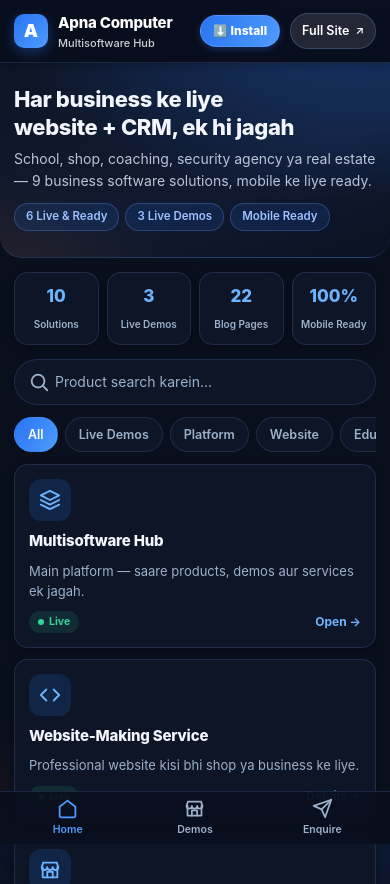
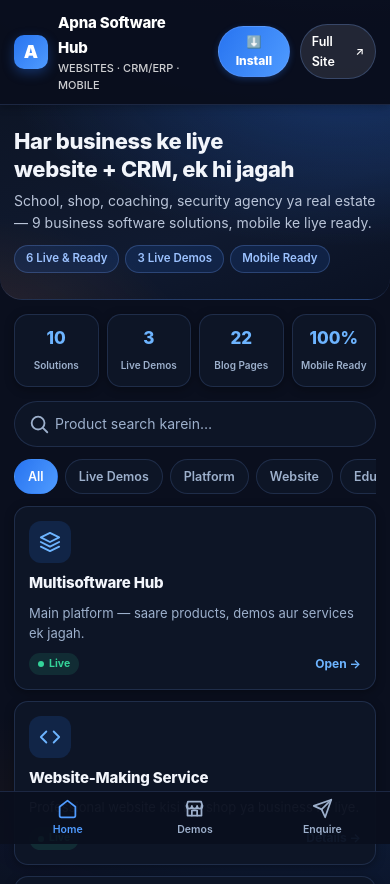
Before and after one commit to kanhaji143/apna-computer, a website: page public/app/index.html in a window 390 px wide. Shown: the top 884 px of the page. Drawn offline with Linux system fonts and the light colour scheme.

Commit message:
App (PWA): rebrand to Apna Software Hub + hide install button when already installed; SW v3

```diff
--- a/public/app/assets/app.js
+++ b/public/app/assets/app.js
@@ -89,6 +89,13 @@
        Chrome fires beforeinstallprompt ONLY on sessions that genuinely
        meet install criteria. We defer the prompt behind our own button. */
     var AC_PWA = window.AC_PWA = { deferred: null, installed: false };
+    /* Already installed? (standalone window / iOS homescreen) — hide install UI */
+    try {
+        var standalone = window.matchMedia('(display-mode: standalone)').matches ||
+            window.matchMedia('(display-mode: minimal-ui)').matches ||
+            navigator.standalone === true;
+        if (standalone) AC_PWA.installed = true;
+    } catch (e) { /* no-op */ }
     window.addEventListener('beforeinstallprompt', function (e) {
         e.preventDefault();
         AC_PWA.deferred = e;
@@ -115,6 +122,12 @@
     function wireInstallUI() {
         var btn = document.getElementById('installBtn');
         if (!btn) return;
+        var btnTop = document.getElementById('installBtnTop');
+        if (AC_PWA.installed) {
+            btn.hidden = true;
+            if (btnTop) btnTop.hidden = true;
+            return;
+        }
         var hint = document.getElementById('installHint');
         var isIOS = /iphone|ipad|ipod/i.test(navigator.userAgent) ||
             (navigator.platform === 'MacIntel' && navigator.maxTouchPoints > 1);
--- a/public/app/assets/products.js
+++ b/public/app/assets/products.js
@@ -14,7 +14,7 @@
     status: 'live',
     icon: 'layers',
     tagline: 'Main platform — saare products, demos aur services ek jagah.',
-    description: 'Unified product hub for Apna Computer: 9 business software solutions between website and CRM/ERP, mobile-first, with light/dark theme and enquiry integration.',
+    description: 'Unified product hub for Apna Software Hub: 9 business software solutions between website and CRM/ERP, mobile-first, with light/dark theme and enquiry integration.',
     features: [
       '9 business solutions on one platform',
       'Products, demos and services in one place',
--- a/public/app/index.html
+++ b/public/app/index.html
@@ -3,7 +3,7 @@
 <head>
 <meta charset="UTF-8">
 <meta name="viewport" content="width=device-width, initial-scale=1.0, viewport-fit=cover">
-<title>Apna Computer — Multisoftware Hub (App)</title>
+<title>Apna Software Hub (App)</title>
 <meta name="description" content="9 business software solutions — websites, CRM/ERP, marketplace and demos. Ek hi platform par.">
 <meta name="theme-color" content="#0a0f1e">
 <link rel="manifest" href="/app/manifest.webmanifest">
@@ -15,7 +15,7 @@
 
 <header class="appbar">
     <div class="brand-mark">A</div>
-    <div class="brand-text"><strong>Apna Computer</strong><small>Multisoftware Hub</small></div>
+    <div class="brand-text"><strong>Apna Software Hub</strong><small>WEBSITES · CRM/ERP · MOBILE</small></div>
     <div class="spacer"></div>
     <button id="installBtnTop" class="install-top-btn" type="button" aria-label="Install app" title="Install App">
         ⬇️ Install
@@ -76,7 +76,7 @@
         <a href="/about.html">About</a>
         <a href="/admin.html">Owner Login</a>
     </div>
-    <span>© <span id="yearNow"></span> Apna Computer · All rights reserved.</span>
+    <span>© <span id="yearNow"></span> Apna Software Hub · All rights reserved.</span>
 </footer>
 
 <nav class="bottom-nav" id="bottomNav"></nav>
--- a/public/app/sw.js
+++ b/public/app/sw.js
@@ -9,7 +9,7 @@
    No sensitive or authenticated data is cached (the app performs
    only hub_leads create POSTs and no Firestore reads).
    ============================================================ */
-var VERSION = 'v2';
+var VERSION = 'v3';
 var PREFIX = '/app/';
 
 var PRECACHE = PREFIX + 'shell-' + VERSION;
```
Also changed, not shown: public/app/contact.html (+2 -2 lines), public/app/detail.html (+5 -5 lines), public/app/offline.html (+2 -2 lines), public/app/manifest.webmanifest.
